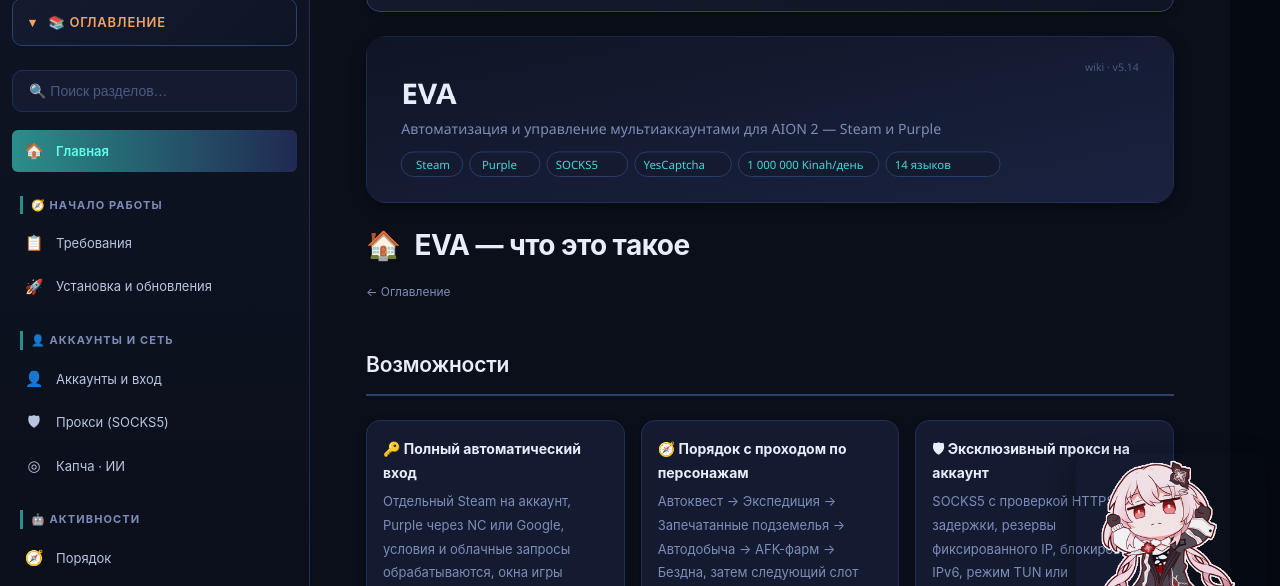
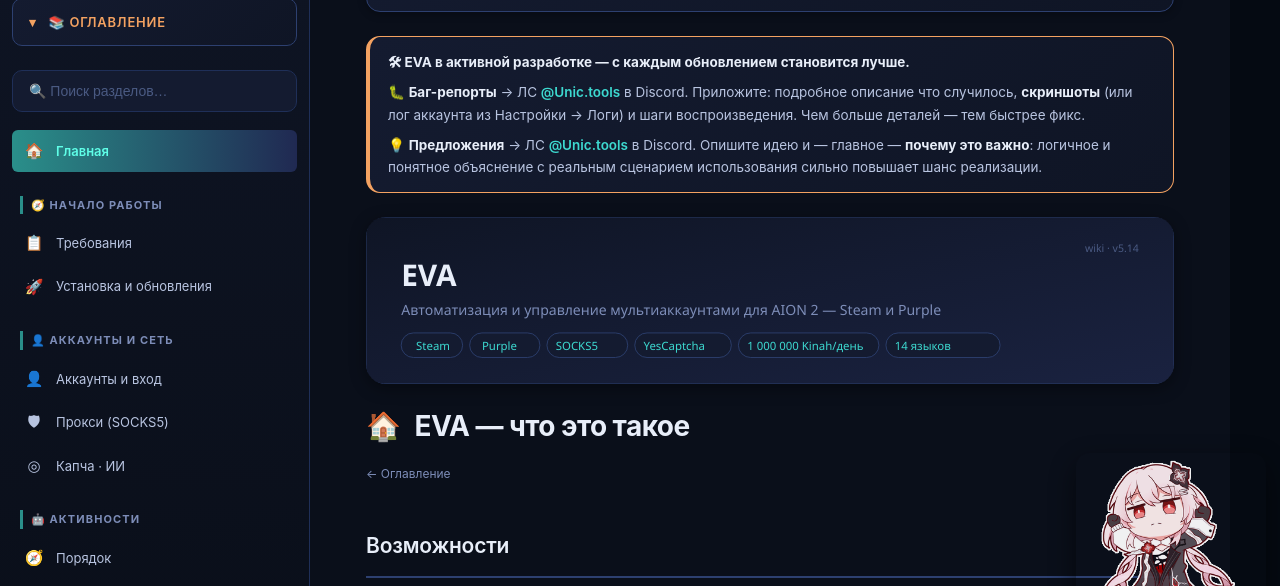
Before and after one commit to nezloi07/eva-wiki-files-and-guides, a plain HTML site: page index-ru.html in a window 1280 px wide. Shown: the part 159-745 px from the top of the page. Drawn offline with Linux system fonts and the light colour scheme.

Commit message:
Add active-development notice to index-ru.html

```diff
--- a/index-ru.html
+++ b/index-ru.html
@@ -112,6 +112,10 @@ li{margin:var(--s2) 0}
 .actionbar .act.buy{border-color:var(--accent-dim);color:var(--accent)}
 .corner-gif{position:fixed;bottom:14px;right:14px;width:190px;z-index:60;pointer-events:none;border-radius:14px;box-shadow:0 10px 28px rgba(0,0,0,.55);opacity:.94}
 @media (max-width:900px){.corner-gif{width:120px;opacity:.85}}
+.devbox{margin:0 0 var(--s5);padding:14px 18px;background:linear-gradient(135deg,var(--panel),var(--panel-deep));border:1px solid var(--highlight);border-left:4px solid var(--highlight);border-radius:var(--r3);font-size:13.5px;color:var(--ink-dim);line-height:1.65}
+.devbox b{color:var(--ink)}
+.devbox>div{margin-top:8px}
+.devbox a{color:var(--accent);font-weight:600}
 @media print{aside,.quick,.back{display:none}.page{display:block!important}.layout{grid-template-columns:1fr}}
 </style>
 </head>
@@ -157,6 +161,11 @@ li{margin:var(--s2) 0}
 </aside>
 <main>
 <div class="actionbar"><a class="bigdl" href="https://gofile.io/d/DtUcYKaT" target="_blank" rel="noopener">⬇️ Скачать EVA</a><a class="act buy" href="https://unicom.market/product/aion-2-software-hlp/" target="_blank" rel="noopener">🛒 Купить EVA</a><a class="act" href="https://discord.gg/nKSm6wp2Jj" target="_blank" rel="noopener">💬 Сообщество и поддержка</a><a class="act" href="https://discord.gg/nKSm6wp2Jj" target="_blank" rel="noopener">✉️ Написать @Unic.tools в Discord DM</a></div>
+<div class="devbox">
+  <b>🛠 EVA в активной разработке — с каждым обновлением становится лучше.</b>
+  <div>🐛 <b>Баг-репорты</b> → ЛС <a href="https://discord.gg/nKSm6wp2Jj" target="_blank" rel="noopener">@Unic.tools</a> в Discord. Приложите: подробное описание что случилось, <b>скриншоты</b> (или лог аккаунта из Настройки → Логи) и шаги воспроизведения. Чем больше деталей — тем быстрее фикс.</div>
+  <div>💡 <b>Предложения</b> → ЛС <a href="https://discord.gg/nKSm6wp2Jj" target="_blank" rel="noopener">@Unic.tools</a> в Discord. Опишите идею и — главное — <b>почему это важно</b>: логичное и понятное объяснение с реальным сценарием использования сильно повышает шанс реализации.</div>
+</div>
 
 <!-- ============ HOME ============ -->
 <section class="page" id="home">
```
